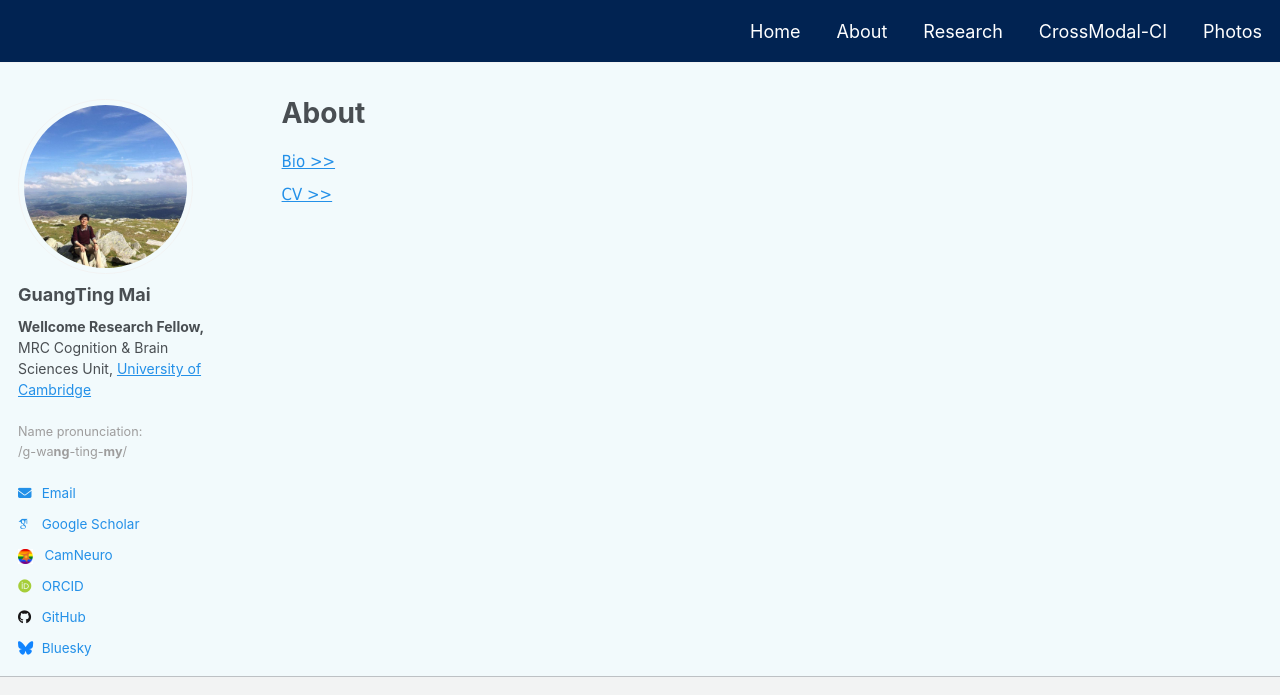
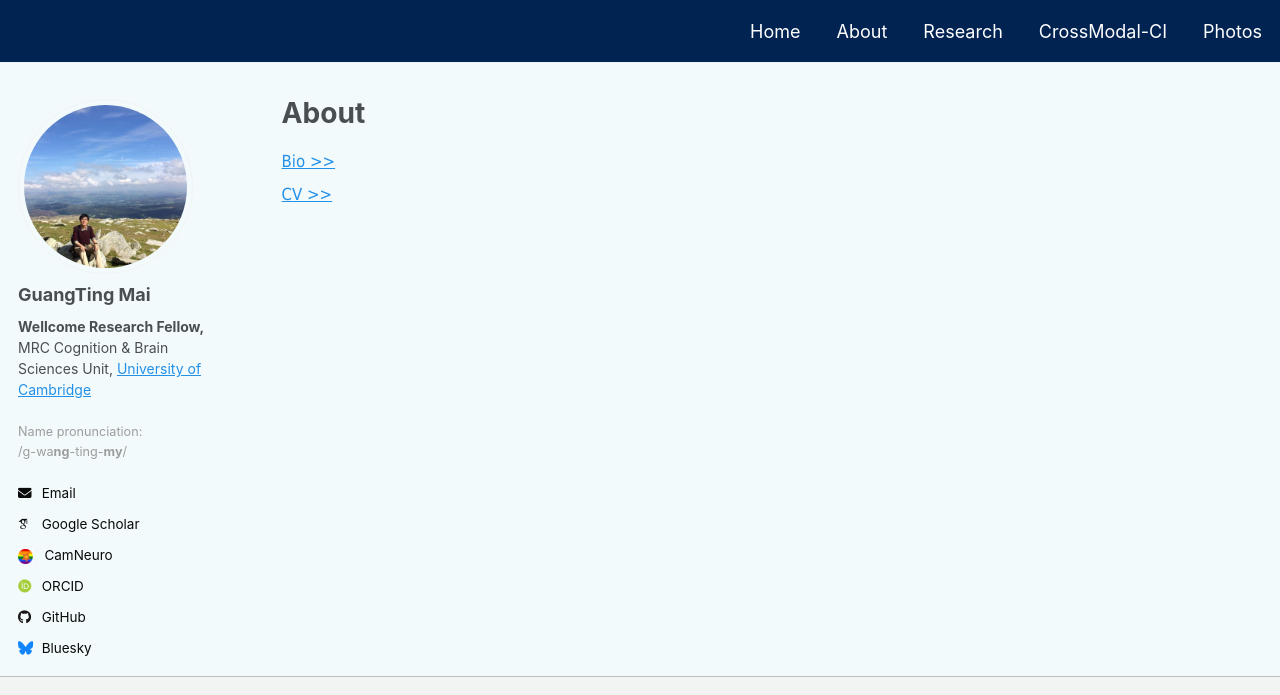
Before and after one commit to guangtingmai/guangtingmai.github.io, a Jekyll site: the page built from _pages/about.html, in a window 1280 px wide. Shown: the top 695 px of the page. Built offline with Jekyll 4.4.1, drawn with Linux system fonts in a browser that asks for light colours; some web fonts are replaced; grey boxes are pictures that could not be loaded.

Commit message:
Update custom.scss

```diff
--- a/_sass/custom.scss
+++ b/_sass/custom.scss
@@ -85,3 +85,13 @@ a {
 a:hover {
   color: #4d1994 !important;        /* 001e33color when cursor is on it */
 }
+
+.author__urls a,
+.author__urls a:visited {
+  color: #0a0a0a !important;       /* normal color */
+  text-decoration: none;
+}
+
+.author__urls a:hover {
+  color: #4d1994 !important;       /* hover color */
+}
```
